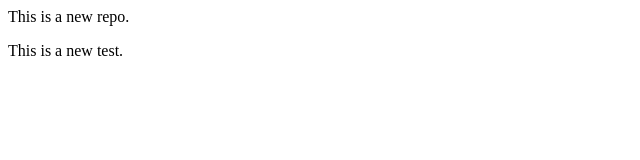
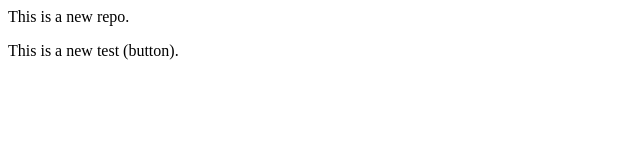
Before and after one commit to tanmayanayak/localrepo, a plain HTML site: page index.html in a window 1280 px wide. Shown: the full height of the page, 0-640 px from the left. Drawn offline with Linux system fonts and the light colour scheme.

```diff
--- a/index.html
+++ b/index.html
@@ -1,2 +1,2 @@
 <p>This is a new repo.</p>
-<p>This is a new test.</p>
+<p>This is a new test (button).</p>
```
